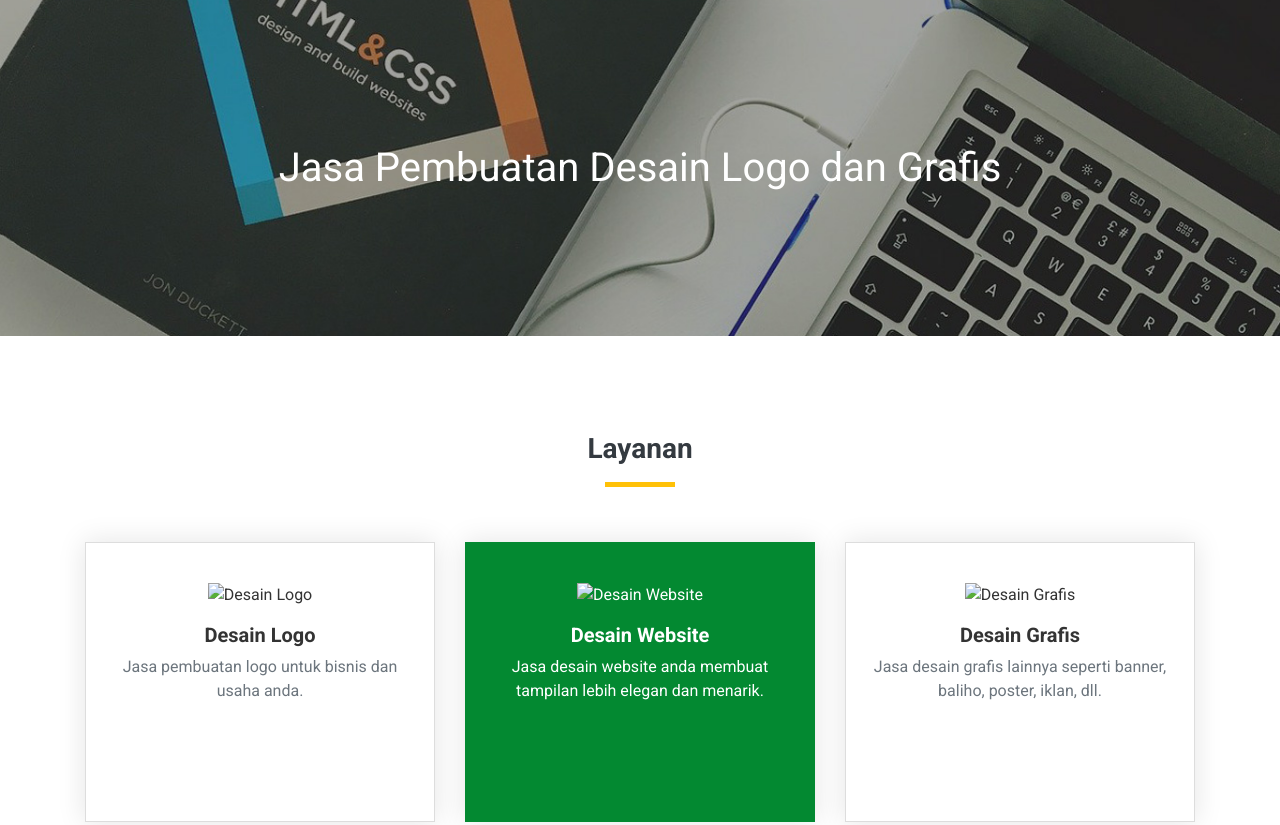
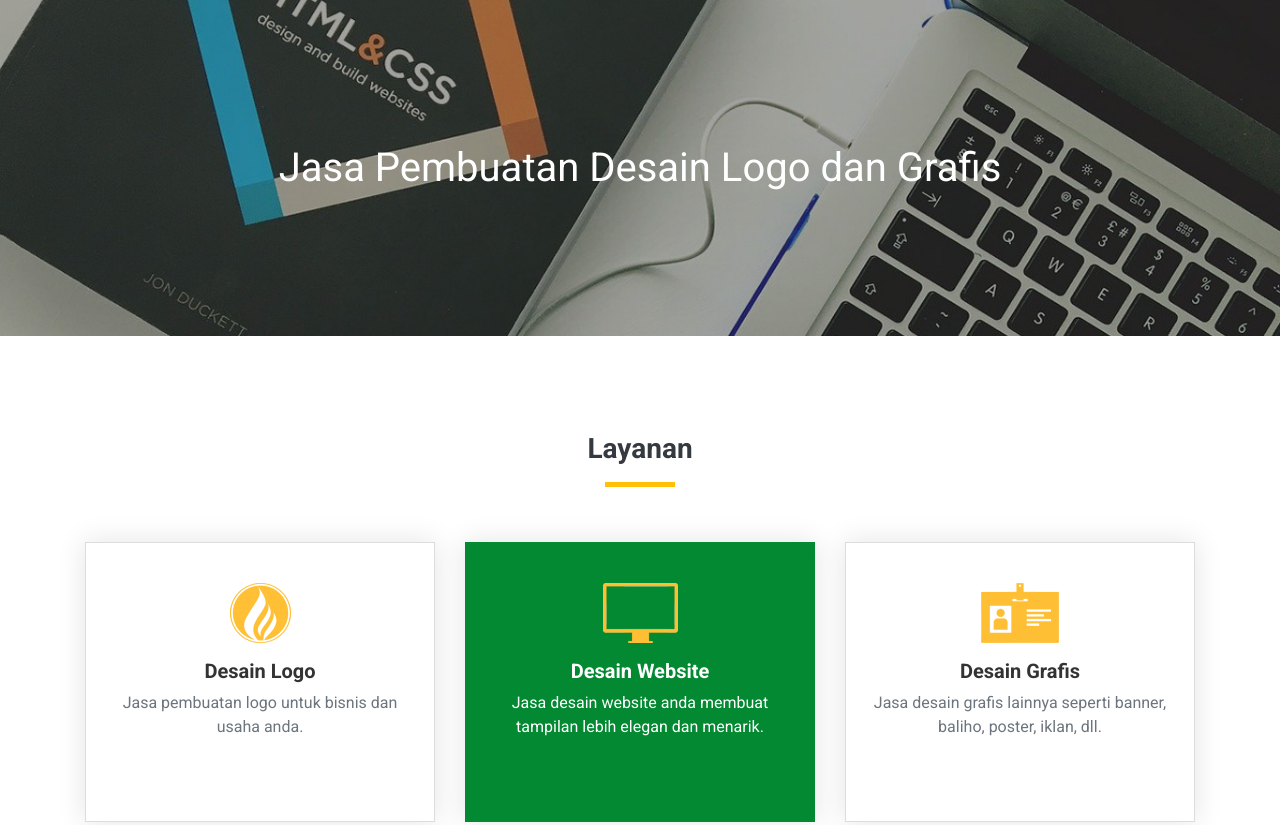
Before and after one commit to irawanyulianto/irawanyulianto.github.io, a plain HTML site: page index.html in a window 1280 px wide. Shown: the top 825 px of the page. Drawn offline with Linux system fonts and the light colour scheme.

Commit message:
Update index.html

```diff
--- a/index.html
+++ b/index.html
@@ -39,21 +39,21 @@
 	<div class="row">
 		<div class="col-md-4 mb-4">
 			<div class="card-white">
-				<img src="img/icon1-jasa-pembuatan-logo-murah" alt="Desain Logo" />
+				<img src="img/icon1-jasa-pembuatan-logo-murah.png" alt="Desain Logo" />
 				<h5 class="card-title mt-3 mb-2 font-weight-bold">Desain Logo</h5>
 				<p class="text-muted">Jasa pembuatan logo untuk bisnis dan usaha anda.</p>
 			</div>
 		</div>
 		<div class="col-md-4 mb-4">
 			<div class="card-white card-theme">
-				<img src="img/icon2-jasa-pembuatan-logo-murah" alt="Desain Website" />
+				<img src="img/icon2-jasa-pembuatan-logo-murah.png" alt="Desain Website" />
 				<h5 class="syariah-modul-title mt-3 mb-2 font-weight-bold">Desain Website</h5>
 				<p class="card-text">Jasa desain website anda membuat tampilan lebih elegan dan menarik.</p>
 			</div>
 		</div>
 		<div class="col-md-4 mb-4">
 			<div class="card-white">
-				<img src="img/icon3-jasa-pembuatan-logo-murah" alt="Desain Grafis" />
+				<img src="img/icon3-jasa-pembuatan-logo-murah.png" alt="Desain Grafis" />
 				<h5 class="card-title mt-3 mb-2 font-weight-bold">Desain Grafis</h5>
 				<p class="text-muted">Jasa desain grafis lainnya seperti banner, baliho, poster, iklan, dll.</p>
 			</div>
```
